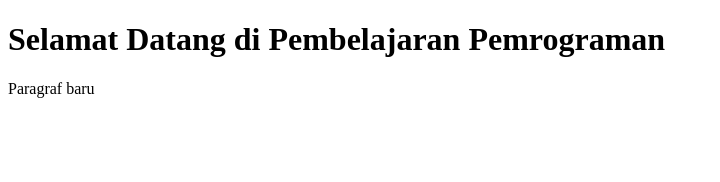
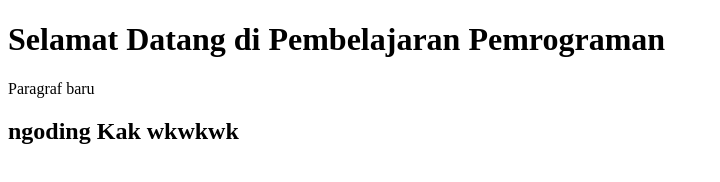
Before and after one commit to FebrianyRenata02/Ngoding-Bareng, a plain HTML site: page index.html in a window 1280 px wide. Shown: the whole page, without its empty margins (0-720 px from the left). Drawn offline with Linux system fonts and the light colour scheme.

Commit message:
Update index.html

```diff
--- a/index.html
+++ b/index.html
@@ -10,6 +10,6 @@
     <h1>Selamat Datang di Pembelajaran Pemrograman</h1>
 
     <p>Paragraf baru</p>
-
+    <h2>ngoding Kak wkwkwk</h2>
   </body>
 </html>
```
